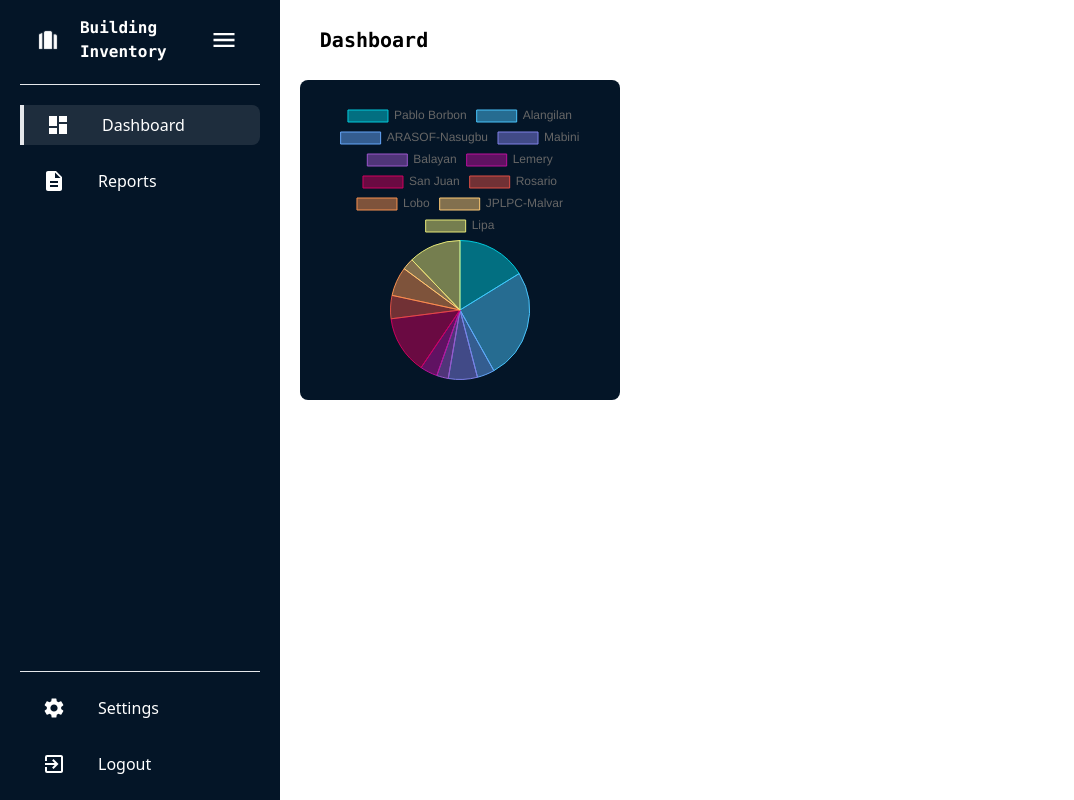
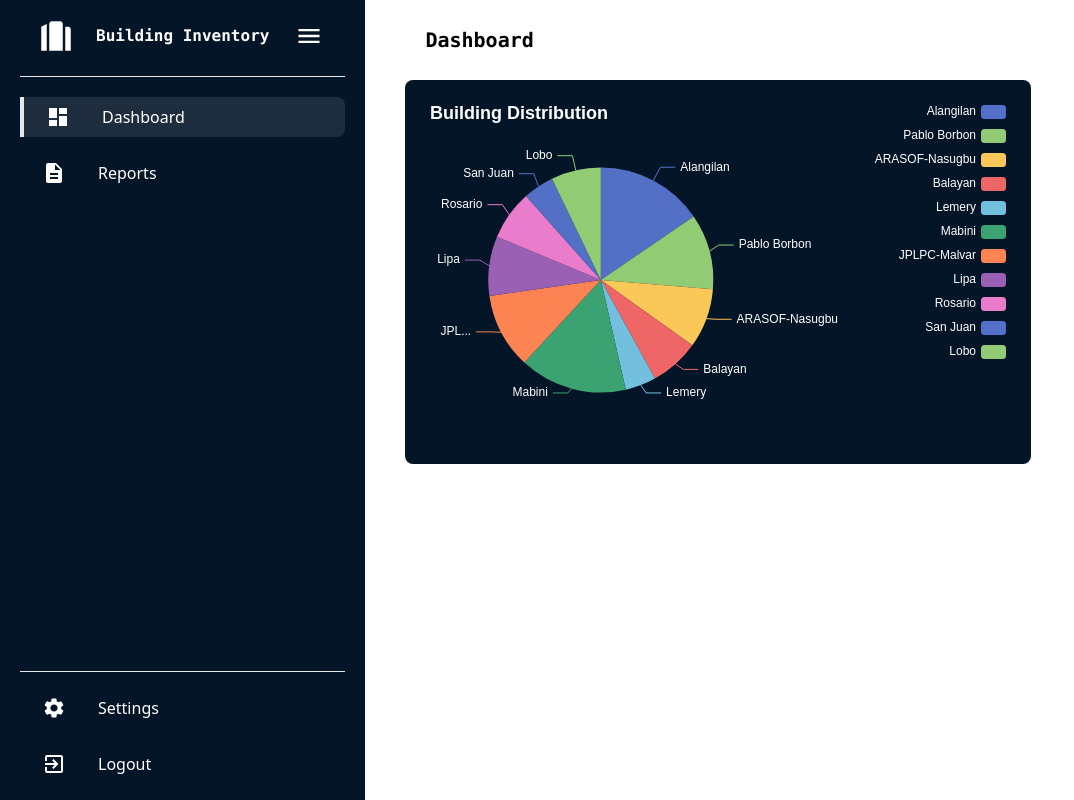
Before and after one commit to jvnthny-espiritu/apexalliance-building-ims, a React (Create React App) app in the folder client/: page / in a window 1280 px wide. Shown: the whole page, without its empty margins (0-1074 px from the left). Built offline with nearby package versions, Linux system fonts and the light colour scheme.

Commit message:
added building distribution chart

```diff
--- a/client/src/components/Dashboard/BuildingDistribution.jsx
+++ b/client/src/components/Dashboard/BuildingDistribution.jsx
@@ -1,46 +1,56 @@
 import React from 'react';
-import { Chart as ChartJS, ArcElement, Tooltip, Legend } from "chart.js";
-import { Pie } from 'react-chartjs-2';
+import ReactEcharts from "echarts-for-react";
 
-ChartJS.register(ArcElement, Tooltip, Legend);
-
-export const data = {
-	labels: ['Pablo Borbon', 'Alangilan', 'ARASOF-Nasugbu', 'Mabini', 'Balayan', 'Lemery', 'San Juan', 'Rosario', 'Lobo', 'JPLPC-Malvar', 'Lipa'],
-	datasets: [
-	  {
-		label: 'No. of Building',
-		data: [12, 19, 3, 5, 2, 3, 10, 4, 5, 2, 9],
-		backgroundColor: [
-			'rgba(0, 202, 220, .5)',
-			'rgba(73, 195, 251, .5)',
-			'rgba(101, 166, 250, .5)',
-			'rgba(126, 128, 231, .5)',
-			'rgba(155, 87, 204, .5)',
-			'rgba(187, 16, 157, .5)',
-			'rgba(208, 0, 95, .5)',
-			'rgba(222, 79, 69, .5)',
-			'rgba(247, 145, 80, .5)',
-			'rgba(255, 203, 118, .5)',
-			'rgba(230, 232, 121, .5)',
-		],
-		borderColor: [
-		  'rgba(0, 202, 220, 1)',
-		  'rgba(73, 195, 251, 1)',
-		  'rgba(101, 166, 250, 1)',
-		  'rgba(126, 128, 231, 1)',
-		  'rgba(155, 87, 204, 1)',
-		  'rgba(187, 16, 157, 1)',
-		  'rgba(208, 0, 95, 1)',
-		  'rgba(222, 79, 69, 1)',
-		  'rgba(247, 145, 80, 1)',
-		  'rgba(255, 203, 118, 1)',
-		  'rgba(230, 232, 121, 1)',
-		],
-		borderWidth: 1,
-	  },
-	],
+export default function BuildingDistribution() {
+    const option = {
+      title: {
+          text: 'Building Distribution',
+          left: 'left',
+          textStyle: {
+              color: '#ffffff'
+          }
+      },
+      tooltip: {
+          trigger: 'item',
+      },
+      legend: {
+          orient: 'vertical',
+          left: 'right',
+          textStyle: {
+              color: '#ffffff'
+          }
+      },
+      series: [
+          {
+              name: 'No. of Building',
+              type: 'pie',
+              label: {
+                color: '#fff'
+              },
+              center: ['30%', '60%'],
+              data: [
+                { value: 1048, name: 'Alangilan' },
+                { value: 735, name: 'Pablo Borbon' },
+                { value: 580, name: 'ARASOF-Nasugbu' },
+                { value: 484, name: 'Balayan' },
+                { value: 300, name: 'Lemery' },
+                { value: 1048, name: 'Mabini' },
+                { value: 735, name: 'JPLPC-Malvar' },
+                { value: 580, name: 'Lipa' },
+                { value: 484, name: 'Rosario' },
+                { value: 300, name: 'San Juan' },
+                { value: 484, name: 'Lobo' }
+              ],
+              emphasis: {
+                  itemStyle: {
+                      shadowBlur: 10,
+                      shadowOffsetX: 0,
+                      shadowColor: 'rgba(0, 0, 0, 0.5)'
+                  }
+              }
+          }
+      ]
   };
 
-export default function BuildingDistribution() {
-	return <Pie data={data} />;
+    return <ReactEcharts option={option} />;
 }
--- a/client/src/pages/Dashboard.jsx
+++ b/client/src/pages/Dashboard.jsx
@@ -1,15 +1,14 @@
 import React from 'react';
-// eslint-disable-next-line
 import BuildingDistribution from '../components/Dashboard/BuildingDistribution';
 
 export default function Dashboard() {
 	return (
-	  <div className='h-full w-full ml-5'>
+	  <div className='flex-grow h-full mx-10'>
 		<section className='flex h-20 p-5 pb-5 items-center'>
 			<span className='font-mono font-semibold text-xl'>Dashboard</span>
 		</section>
 		<section>
-			<div className='w-80 h-80 p-5 bg-primary rounded-lg'>
+			<div className='w-3/4 h-96 p-5 bg-primary rounded-lg'>
 				<BuildingDistribution />
 			</div>
 		</section>
```
Also changed, not shown: client/package.json (+3 -4 lines).
